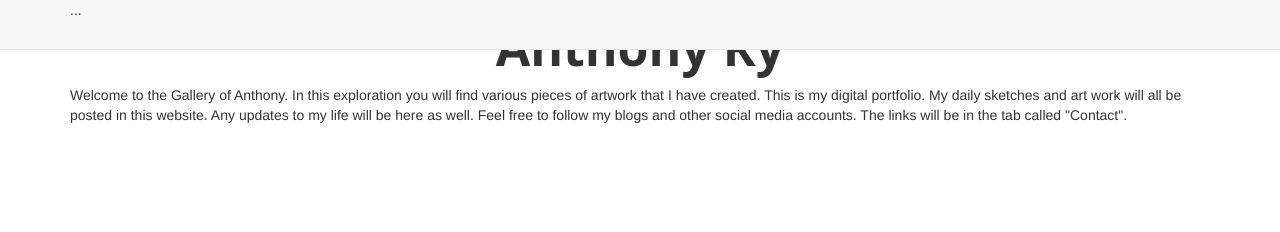
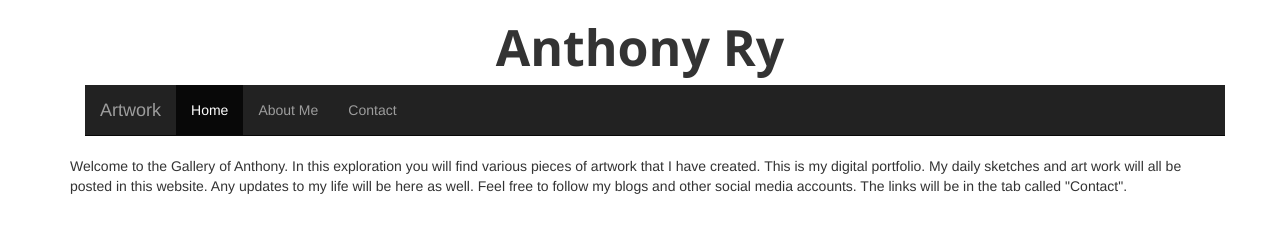
Before and after one commit to Anthonyvry/Anthonyvry.github.io, a plain HTML site: page index.html in a window 1280 px wide. Drawn offline with nearby package versions, Linux system fonts and the light colour scheme.

Commit message:
Trying to understand git again..

```diff
--- a/css/stylesheet.css
+++ b/css/stylesheet.css
@@ -1,3 +1,7 @@
+html {
+	background-color: 67D57C;
+}
+
 h1 {
 	font-size: 50px;
 	font-family: Open sans, sans serif, Arial;
--- a/index.html
+++ b/index.html
@@ -18,11 +18,28 @@
 <div class="navbar-wrapper">
       <div class="container">
 
-       <nav class="navbar navbar-default navbar-fixed-top">
-  <div class="container">
-    ...
-  </div>
-</nav>
+        <nav class="navbar navbar-inverse navbar-static-top">
+          <div class="container">
+            <div class="navbar-header">
+              <button type="button" class="navbar-toggle collapsed" data-toggle="collapse" data-target="#navbar" aria-expanded="false" aria-controls="navbar">
+                <span class="sr-only">Toggle navigation</span>
+                <span class="icon-bar"></span>
+                <span class="icon-bar"></span>
+                <span class="icon-bar"></span>
+              </button>
+              <a class="navbar-brand" href="#">Artwork</a>
+            </div>
+            <div id="navbar" class="navbar-collapse collapse">
+              <ul class="nav navbar-nav">
+                <li class="active"><a href="#">Home</a></li>
+                <li><a href="#about">About Me</a></li>
+                <li><a href="#contact">Contact</a></li>
+                  </ul>
+                </li>
+              </ul>
+            </div>
+          </div>
+        </nav>
 
       </div>
     </div>
```
